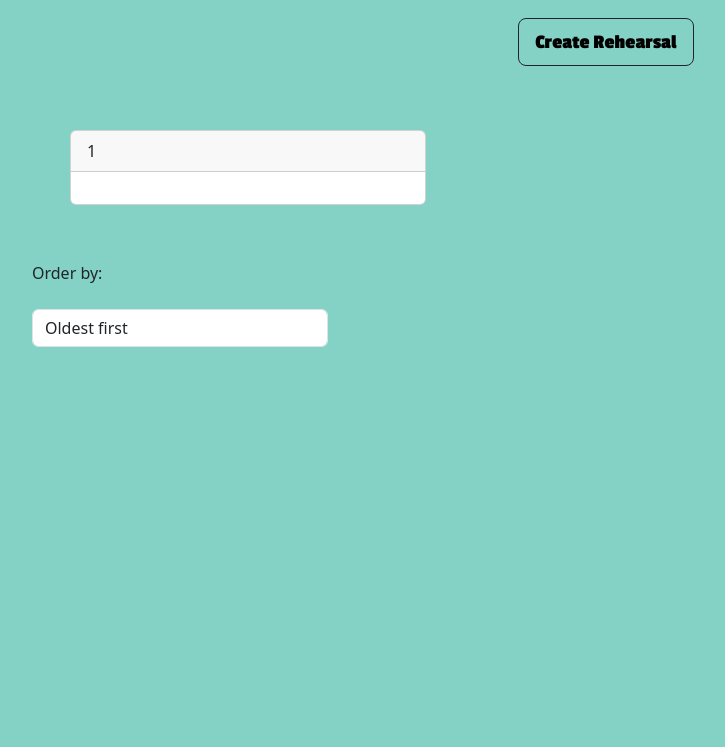
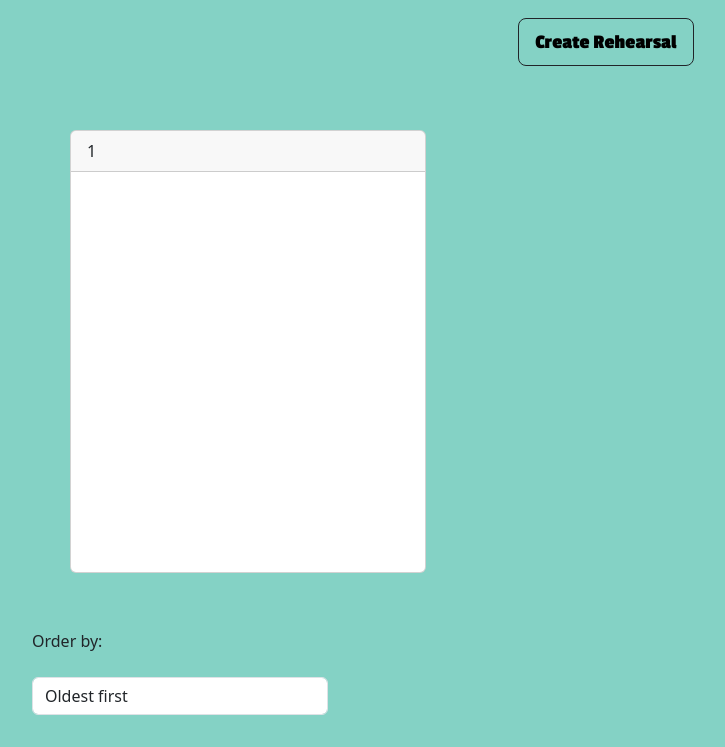
Before and after one commit to mayrapena1324/teacher_rehearsal_project, a Flask app: template app/templates/user/all_rehearsals.html in a window 1280 px wide. Shown: the part 176-923 px from the top of the page, without its empty margins (12-737 px from the left). Before the commit the page ends 523 px from the top, so only its background shows below. Run offline with Flask 3, Linux system fonts and the light colour scheme; tables that the repository leaves empty hold one stand-in row (values such as "Sample post"); the template is opened without the code that fills it: values that come from a table or form of the project are taken from there, most other values are stand-ins (such as "Sample title", 1, 10 or a date in 2020); parts of the project's set-up code (start-up, migrations or seed data) failed here and were passed over; some libraries are stand-ins or nearby versions.

Commit message:
Multi changes
-Remove unused imports
-Add scrolling feature to rehearsal cards
-Add min and max height to rehearsal cards
-Left align data in cards

```diff
--- a/app/forms.py
+++ b/app/forms.py
@@ -1,6 +1,6 @@
 from flask_ckeditor import CKEditorField
 from flask_wtf import FlaskForm
-from wtforms import StringField, SubmitField, PasswordField, DateField, SelectField, HiddenField
+from wtforms import StringField, SubmitField, PasswordField, DateField, SelectField
 from wtforms.validators import DataRequired, Email
 
 
--- a/app/static/css/styles.css
+++ b/app/static/css/styles.css
@@ -56,3 +56,10 @@
     width: 50%;
     margin: 3rem, 3rem;
 }
+
+
+.rehearsal-cards {
+    height: 400px;
+    max-height: 400px;
+    overflow-y: scroll;
+}
--- a/app/templates/user/all_rehearsals.html
+++ b/app/templates/user/all_rehearsals.html
@@ -33,7 +33,7 @@
             <div class="card">
 
                 <div class="card-header">{{ group[0] }}</div>
-                <div class="card-body">
+                <div class="card-body rehearsal-cards">
                     <ul class="list-group list-group-flush">
                         {% for rehearsal in all_rehearsals if group[0] == rehearsal.group %}
 
--- a/app/templates/user/fundamentals.html
+++ b/app/templates/user/fundamentals.html
@@ -32,8 +32,8 @@
 
         <div id="view-form">
             <div class="card-body">
-                <h5 class="card-title">Fundamentals</h5>
-                <div class="card-text">
+                <h5 class="card-title text-start">Fundamentals</h5>
+                <div class="card-text text-start">
                     <div class="card">
                         <div class="card-body">
                             {% if rehearsal.fundamentals|safe == 'None' %}
--- a/app/templates/user/goals.html
+++ b/app/templates/user/goals.html
@@ -32,8 +32,8 @@
         </div>
         <div id="view-form">
             <div class="card-body">
-                <h5 class="card-title">Goals</h5>
-                <div class="card-text">
+                <h5 class="card-title text-start">Goals</h5>
+                <div class="card-text text-start">
                     <div class="card">
                         <div class="card-body">
                             {% if rehearsal.goals|safe == 'None' %}
--- a/app/templates/user/music.html
+++ b/app/templates/user/music.html
@@ -32,8 +32,8 @@
         </div>
         <div id="view-form">
             <div class="card-body">
-                <h5 class="card-title">Music</h5>
-                <div class="card-text">
+                <h5 class="card-title text-start">Music</h5>
+                <div class="card-text text-start">
                     <div class="card">
                         <div class="card-body">
                             {% if rehearsal.music|safe == 'None' %}
--- a/app/templates/user/warm_up.html
+++ b/app/templates/user/warm_up.html
@@ -33,8 +33,8 @@
 
         <div id="view-form">
             <div class="card-body">
-                <h5 class="card-title">Warm up</h5>
-                <div class="card-text">
+                <h5 class="card-title text-start">Warm up</h5>
+                <div class="card-text text-start">
                     <div class="card">
                         <div class="card-body">
                             {% if rehearsal.warm_up|safe == 'None' %}
```
Also changed, not shown: app/templates/user/rehearsal.html (+1 -9 lines).
